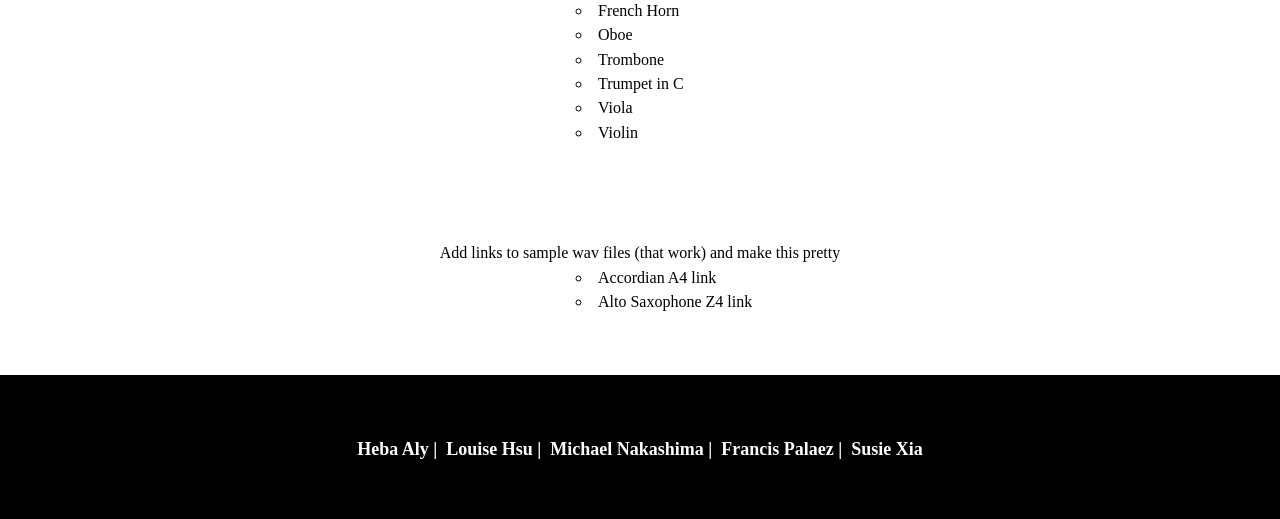
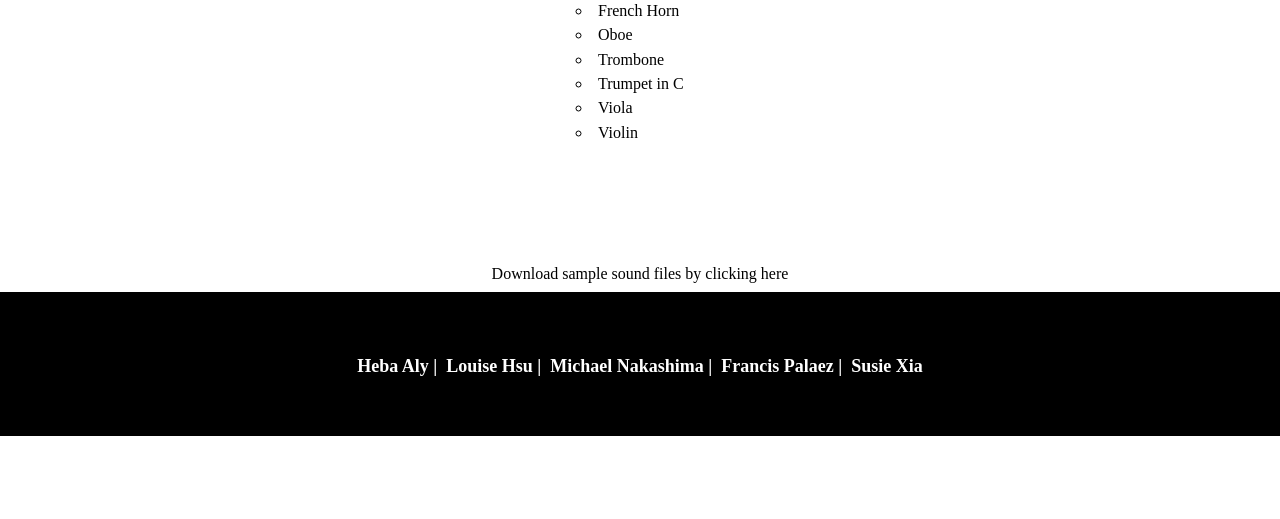
Before and after one commit to susiexia/AI_music_Heroku, a Flask app: page / in a window 1280 px wide. Shown: the part 561-1080 px from the top of the page. After the commit the page ends 997 px from the top, so only its background shows below. Run offline with Flask 2, Linux system fonts and the light colour scheme.

Commit message:
add sample link in homepage

```diff
--- a/templates/upload_LH.html
+++ b/templates/upload_LH.html
@@ -187,12 +187,13 @@
         <li>Viola</li>
         <li>Violin</li>
     </ul>
-    <ul>
-        Add links to sample wav files (that work) and make this pretty
-        <li>Accordian A4 link</li>
-        <li>Alto Saxophone Z4 link</li>
 
-    </ul>
+    <p>
+        <a href="https://freewavesamples.com/sample-type/synthesizer/brass" style="color:black" >Download sample sound files by clicking here </a>
+        <br />
+        <br />
+    </p>
+
 
 
    <div class= "footer">
```
